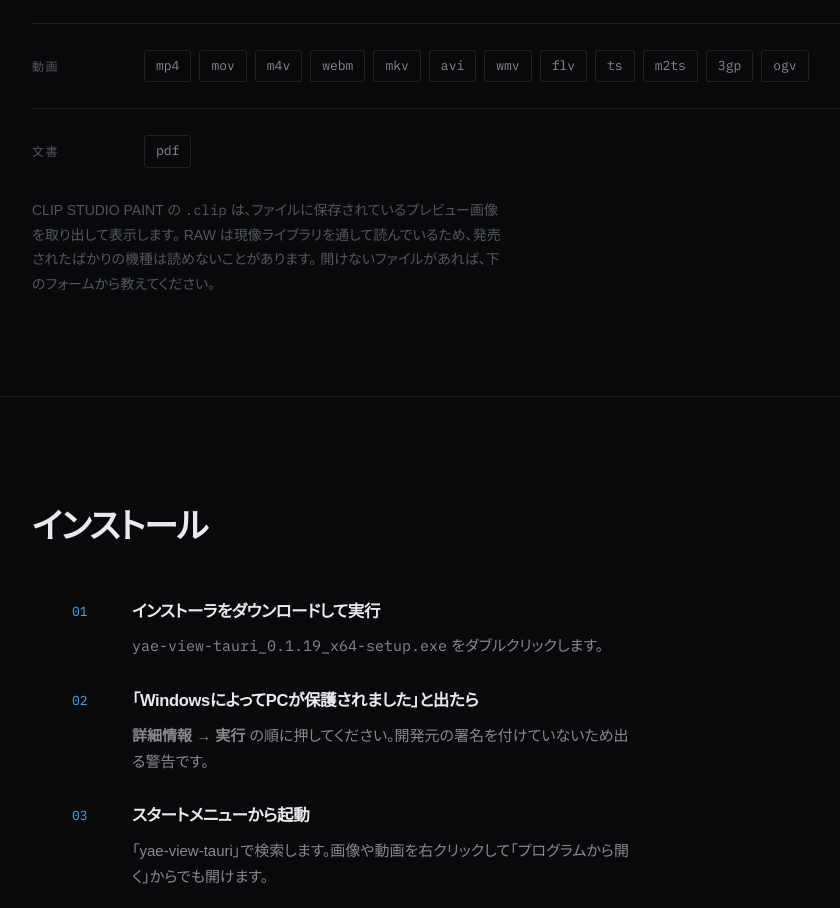
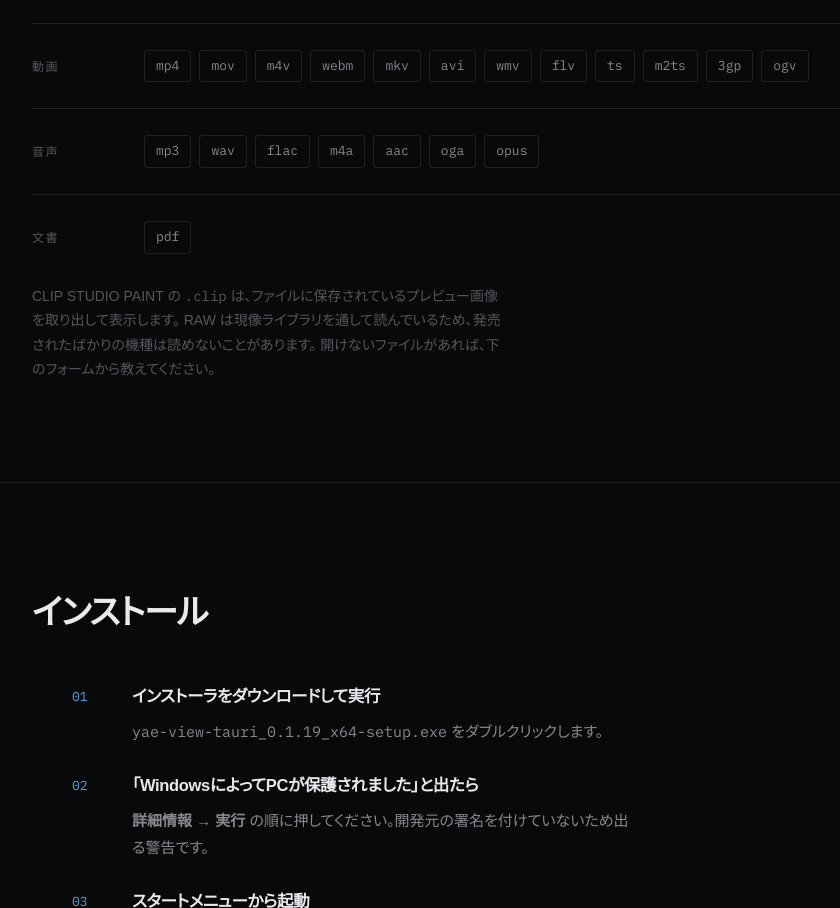
Before and after one commit to saori-subaru/yaeview, a plain HTML site: page docs/index.html in a window 1280 px wide. Shown: the part 6273-7181 px from the top of the page, without its empty margins (82-922 px from the left). Drawn offline with Linux system fonts and the light colour scheme; a web font is replaced by a local one.

Commit message:
音声形式を公開し、ページのソースからメールアドレスを消す
音声対応がリリースに入ったので、対応形式の音声欄を出した。
mp3 / wav / flac / m4a / aac / oga / opus。

あわせて、メール下書き用のアドレスをソースに平文で
書いていたのをやめた。画面には出ないが、公開ページの
ソースは迷惑メール収集に読まれる。実行時に組み立てる形にした。

FORM_ENDPOINT を設定すればフォーム送信になり、
このアドレス自体が不要になる。

Co-Authored-By: Claude Opus 5 <noreply@anthropic.com>

```diff
--- a/docs/index.html
+++ b/docs/index.html
@@ -635,9 +635,6 @@ footer a:hover { color: var(--text); }
         </div>
       </div>
 
-      <!-- 音声対応がリリースに入ったら、この囲みを外すだけ。
-           まだ出ていない機能を先に載せると、いまの版を使っている人には
-           「無い機能」に見えるので、それまでは伏せておく。
       <div class="fmt-group rise">
         <p class="fmt-label">音声</p>
         <div class="chips">
@@ -646,7 +643,6 @@ footer a:hover { color: var(--text); }
           <span class="chip">opus</span>
         </div>
       </div>
-      -->
 
       <div class="fmt-group rise">
         <p class="fmt-label">文書</p>
@@ -792,7 +788,7 @@ for (const el of document.querySelectorAll("[data-version-plain]")) el.textConte
    today - so the page is never a dead end.
    --------------------------------------------------------------- */
 const FORM_ENDPOINT = "";
-const REPORT_TO = "yaeview@gmail.com";
+const REPORT_TO = ["yaeview", "gmail.com"].join("@");
 
 const form = document.getElementById("reportForm");
 if (form) {
```
